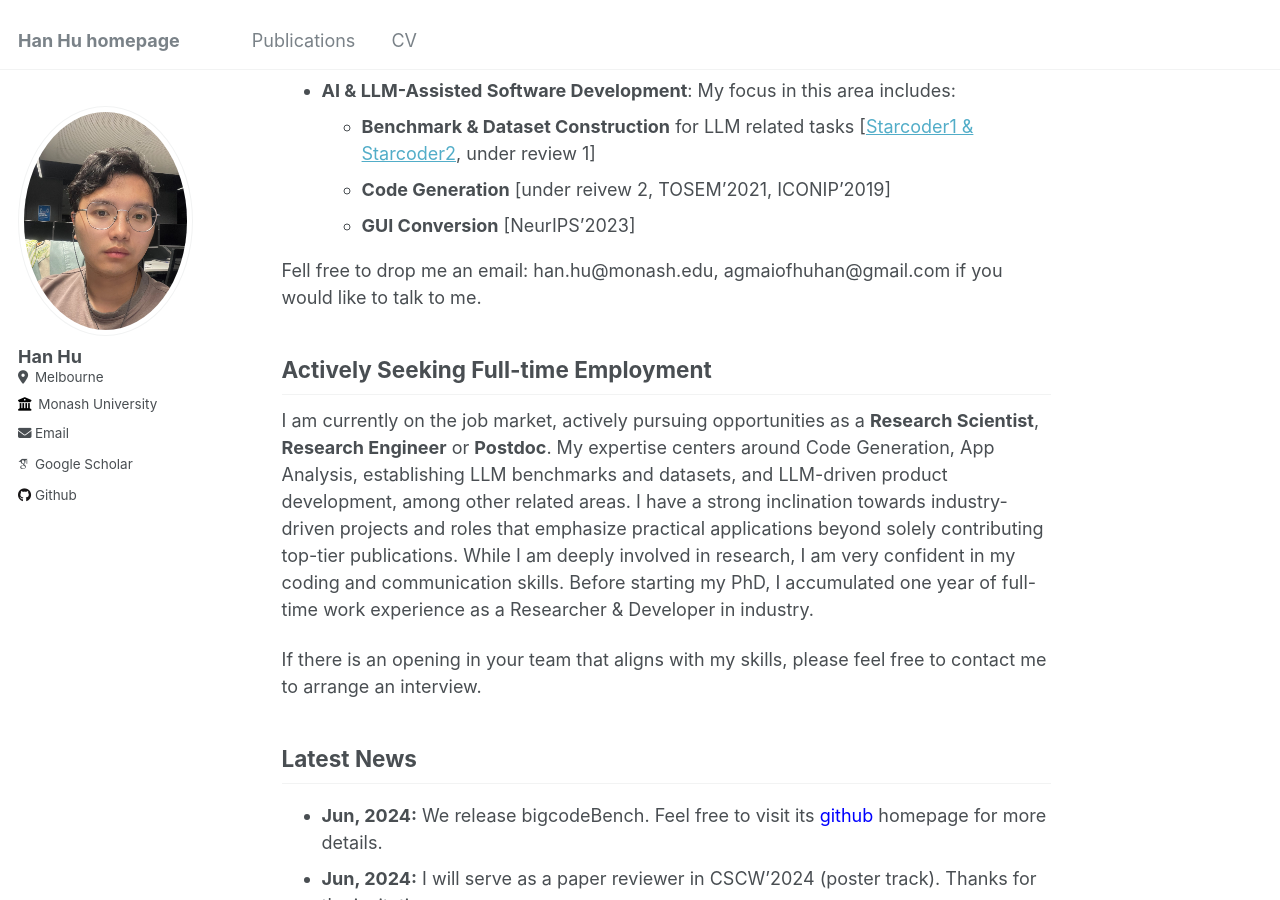
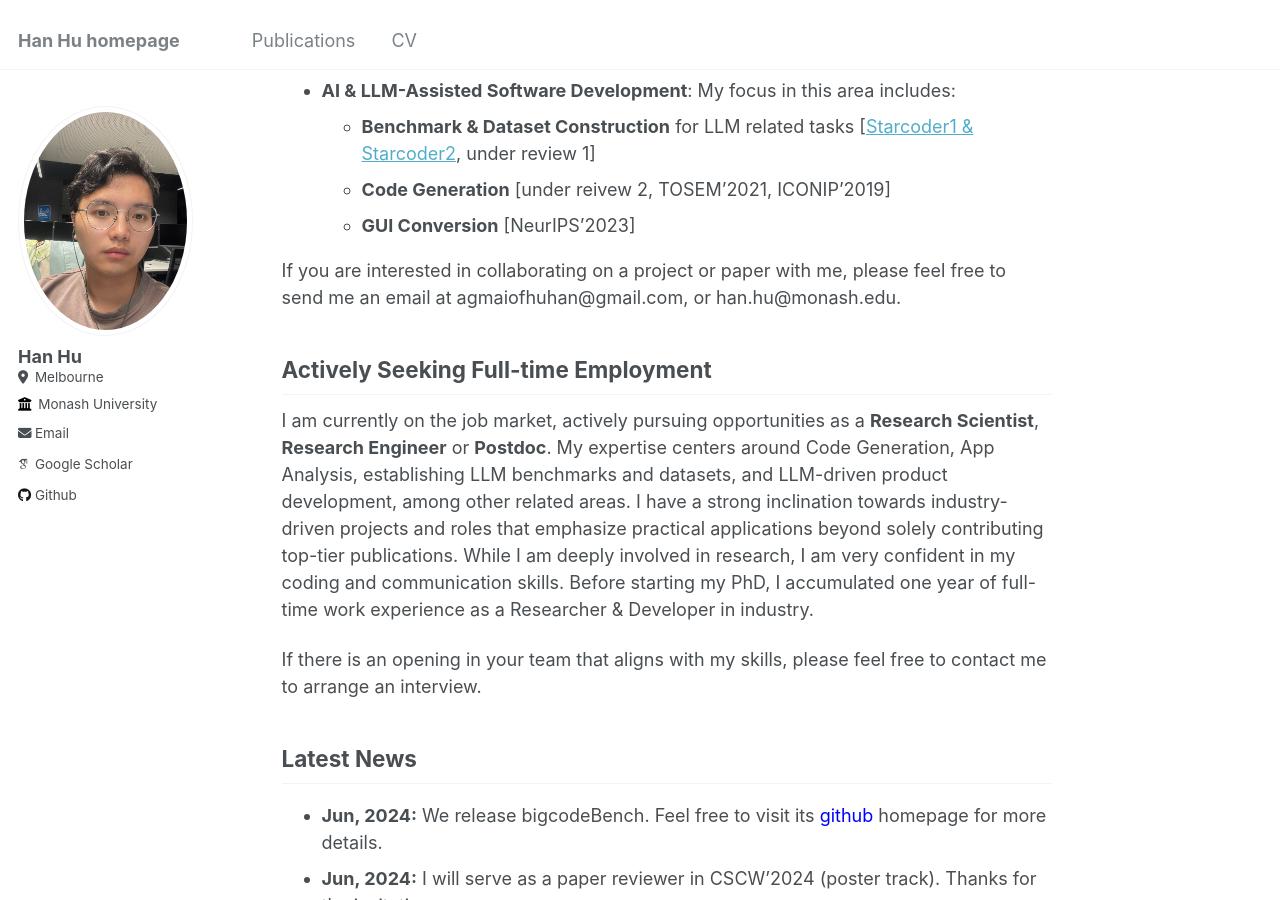
Before and after one commit to huhanGitHub/huhanGitHub.github.io, a Jekyll site: the page built from _pages/about.md, in a window 1280 px wide and 900 px high, scrolled down 496 px. Built offline with Jekyll 4.4.1, drawn with Linux system fonts in a browser that asks for light colours; some web fonts are replaced.

Commit message:
Update about.md

```diff
--- a/_pages/about.md
+++ b/_pages/about.md
@@ -23,7 +23,7 @@ My research interests lie at the intersection of **software engineering** and **
   - **GUI Conversion** [NeurIPS'2023]
 
 
-Fell free to drop me an email: han.hu@monash.edu, agmaiofhuhan@gmail.com if you would like to talk to me.
+If you are interested in collaborating on a project or paper with me, please feel free to send me an email at agmaiofhuhan@gmail.com, or han.hu@monash.edu.
 
 
 ## Actively Seeking Full-time Employment
```
